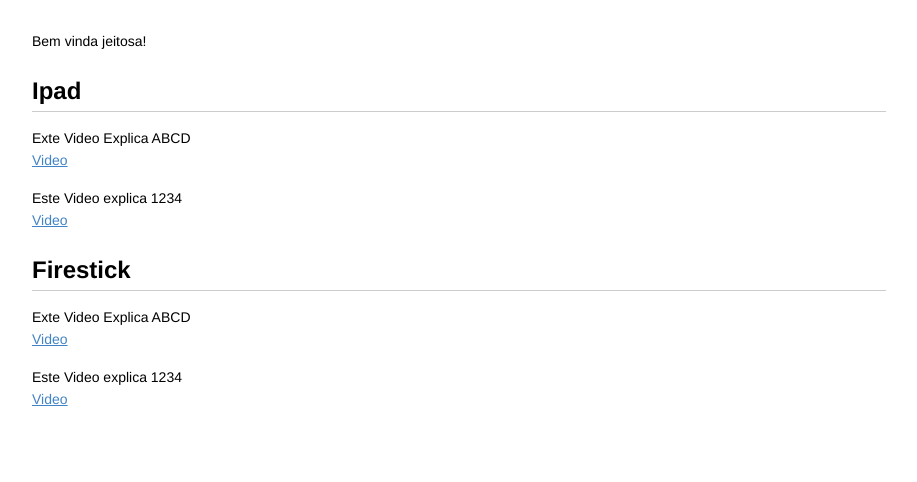
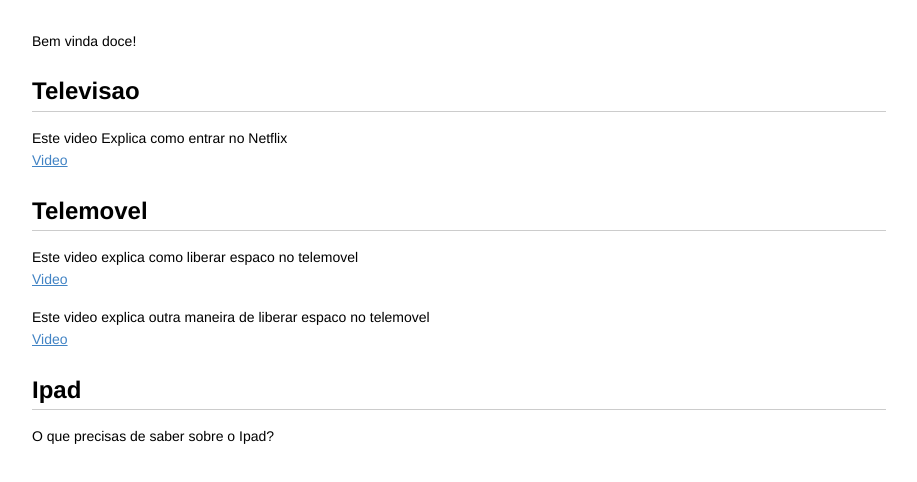
Before and after one commit to andrefveiga/andrefveiga.github.io, a plain HTML site: page index.html in a window 1280 px wide. Shown: the whole page, without its empty margins (181-1098 px from the left). Drawn offline with Linux system fonts and the light colour scheme.

Commit message:
first 3 videos

```diff
--- a/index.html
+++ b/index.html
@@ -331,23 +331,24 @@
 
 <body>
 
-<p>Bem vinda jeitosa!</p>
+<p>Bem vinda doce!</p>
 
-<h2 id="toc_0">Ipad</h2>
+<h2 id="toc_0">Televisao</h2>
 
-<p>Exte Video Explica ABCD <br/>
-<a href="code_JET2021.zip">Video</a></p>
+<p>Este video Explica como entrar no Netflix <br/>
+<a href="https://www.dropbox.com/s/k03ep87992g13aq/netflix.MOV?dl=0">Video</a></p>
 
-<p>Este Video explica 1234  <br/>
-<a href="code_JET2021.zip">Video</a></p>
+<h2 id="toc_1">Telemovel</h2>
 
-<h2 id="toc_1">Firestick</h2>
+<p>Este video explica como liberar espaco no telemovel <br/>
+<a href="https://www.dropbox.com/s/0a1b9pjydvkl6za/libertar_espaco_1.MOV?dl=0">Video</a></p>
 
-<p>Exte Video Explica ABCD <br/>
-<a href="code_JET2021.zip">Video</a></p>
+<p>Este video explica outra maneira de liberar espaco no telemovel   <br/>
+<a href="https://www.dropbox.com/s/pcg9ce5s0njdvbx/libertar_espaco_2.MOV?dl=0">Video</a></p>
 
-<p>Este Video explica 1234  <br/>
-<a href="code_JET2021.zip">Video</a></p>
+<h2 id="toc_2">Ipad</h2>
+
+<p>O que precisas de saber sobre o Ipad?</p>
 
 
 
```
